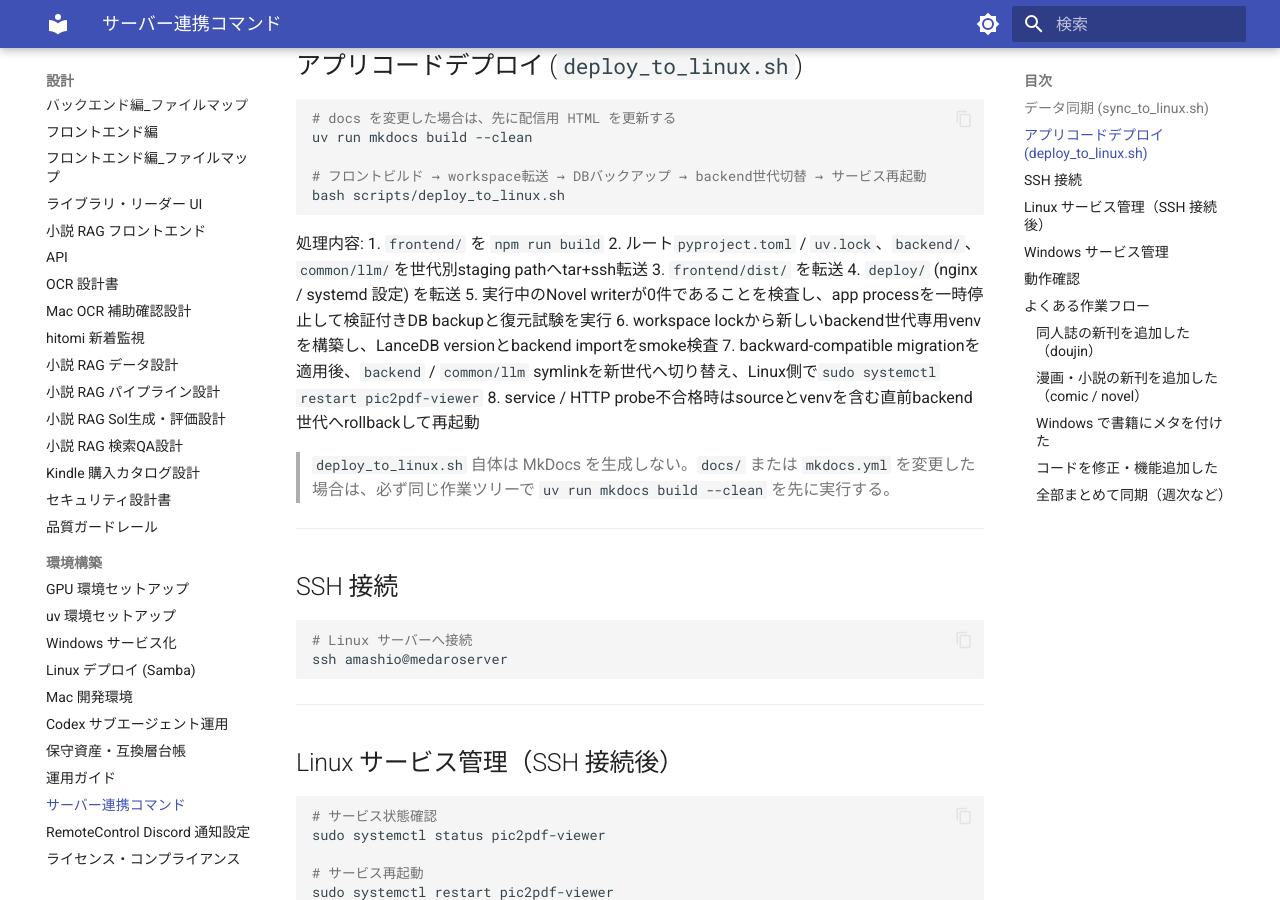
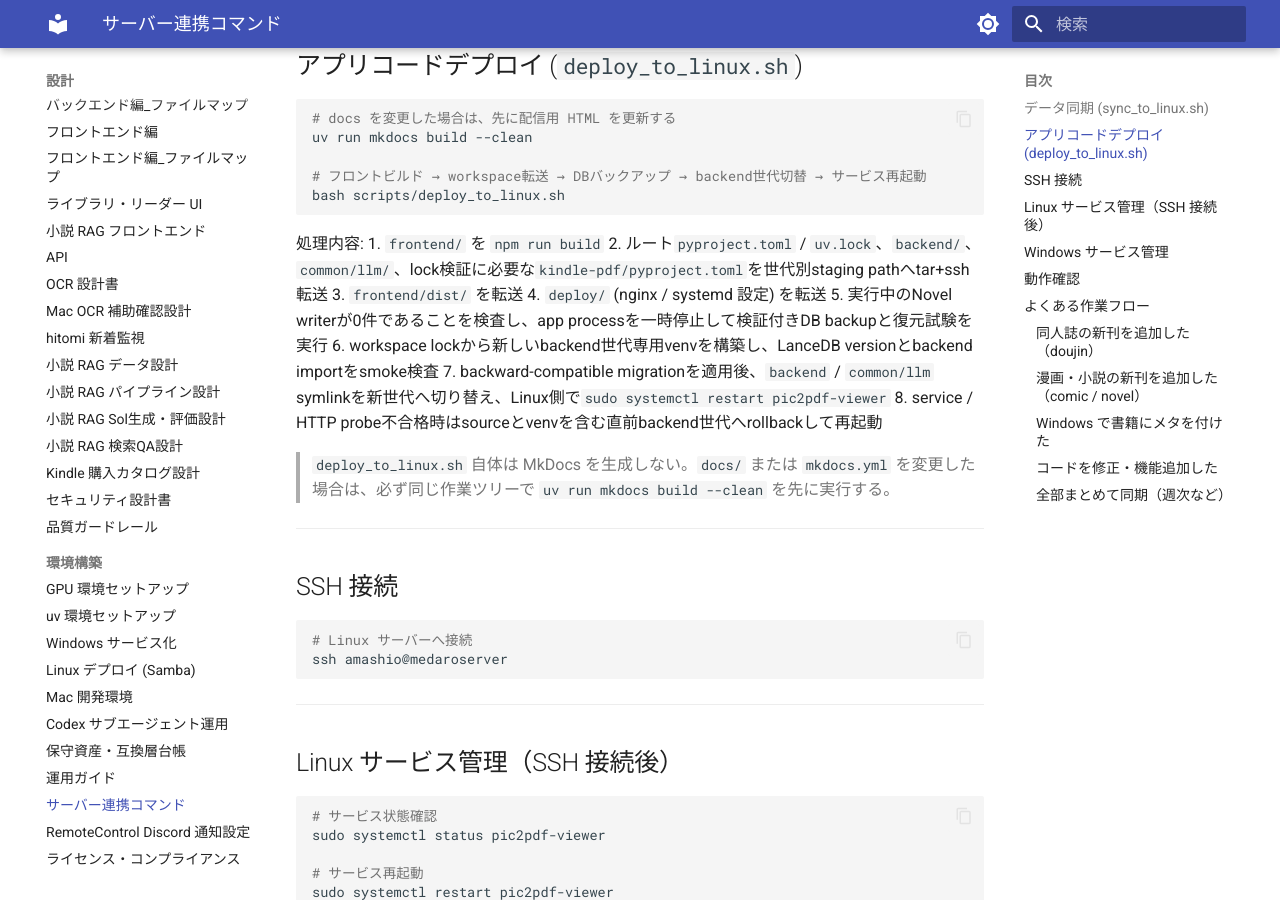
Before and after one commit to kkmmyr/Pic2PDF_Viewer, an MkDocs documentation site: the page built from docs/design/環境構築/サーバー連携よく利用するコマンド.md, in a window 1280 px wide and 900 px high, scrolled down 985 px. Built offline with MkDocs 1.6.1 and Material for MkDocs 9.7.7, drawn with Linux system fonts in a browser that asks for light colours.

Commit message:
fix(deploy): stage complete workspace metadata
Include the Kindle workspace manifest in release staging so locked backend dependency sync validates against the complete three-member workspace.

Co-Authored-By: Codex GPT-5 <noreply@anthropic.com>

```diff
--- a/docs/design/環境構築/サーバー連携よく利用するコマンド.md
+++ b/docs/design/環境構築/サーバー連携よく利用するコマンド.md
@@ -51,7 +51,7 @@ bash scripts/deploy_to_linux.sh
 
 処理内容:
 1. `frontend/` を `npm run build`
-2. ルート`pyproject.toml` / `uv.lock`、`backend/`、`common/llm/`を世代別staging pathへtar+ssh転送
+2. ルート`pyproject.toml` / `uv.lock`、`backend/`、`common/llm/`、lock検証に必要な`kindle-pdf/pyproject.toml`を世代別staging pathへtar+ssh転送
 3. `frontend/dist/` を転送
 4. `deploy/` (nginx / systemd 設定) を転送
 5. 実行中のNovel writerが0件であることを検査し、app processを一時停止して検証付きDB backupと復元試験を実行
```
Also changed, not shown: docs/log/変更履歴.md (+1 -0 lines), 1 other file.
